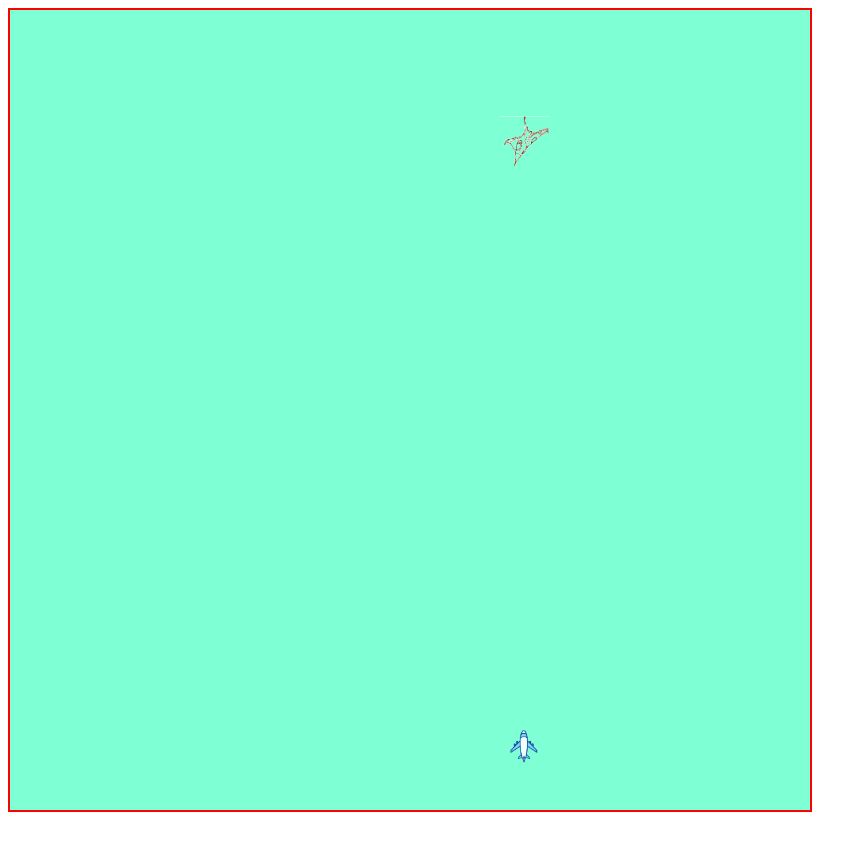
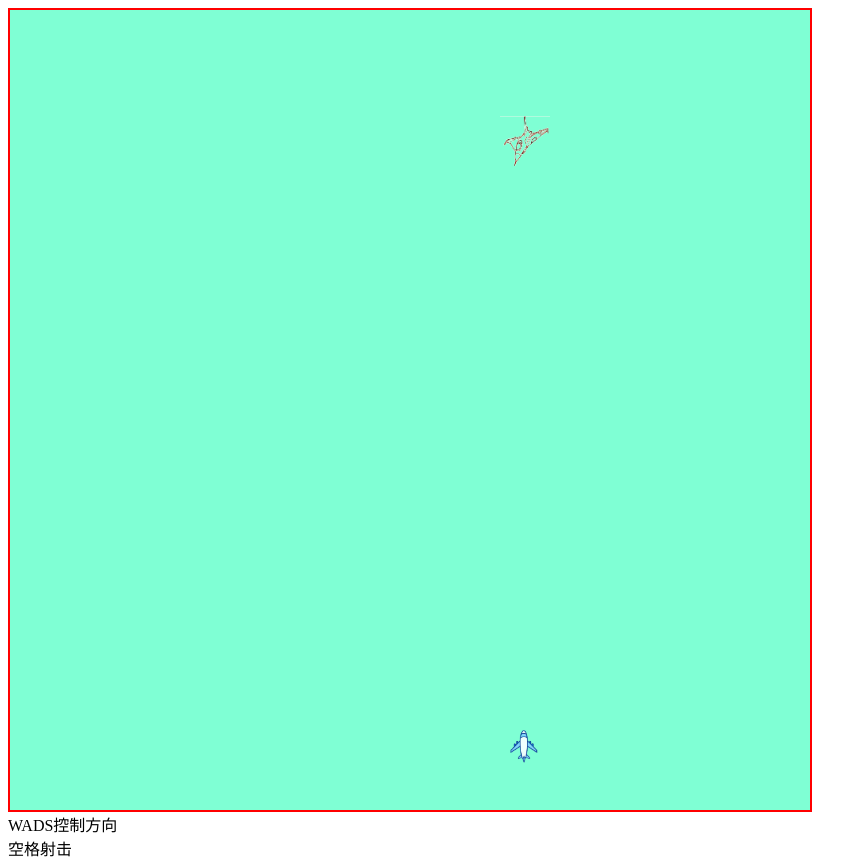
Before and after one commit to charlesix59/plane-shoot-game, a plain HTML site: page index.html in a window 1280 px wide. Shown: the whole page, without its empty margins (0-867 px from the left). Before the commit the page ends 820 px from the top, so only its background shows below. Drawn offline with Linux system fonts and the light colour scheme.

Commit message:
Update index.html

```diff
--- a/index.html
+++ b/index.html
@@ -11,6 +11,10 @@
             <p id="blockS"></p>
             <p id='enemy01'></p>
         </div>
+        <div class="text">WADS控制方向
+            <br>
+            空格射击
+        </div>
         <script type='text/javascript' src="main.js">
         </script>
     </body>
```
